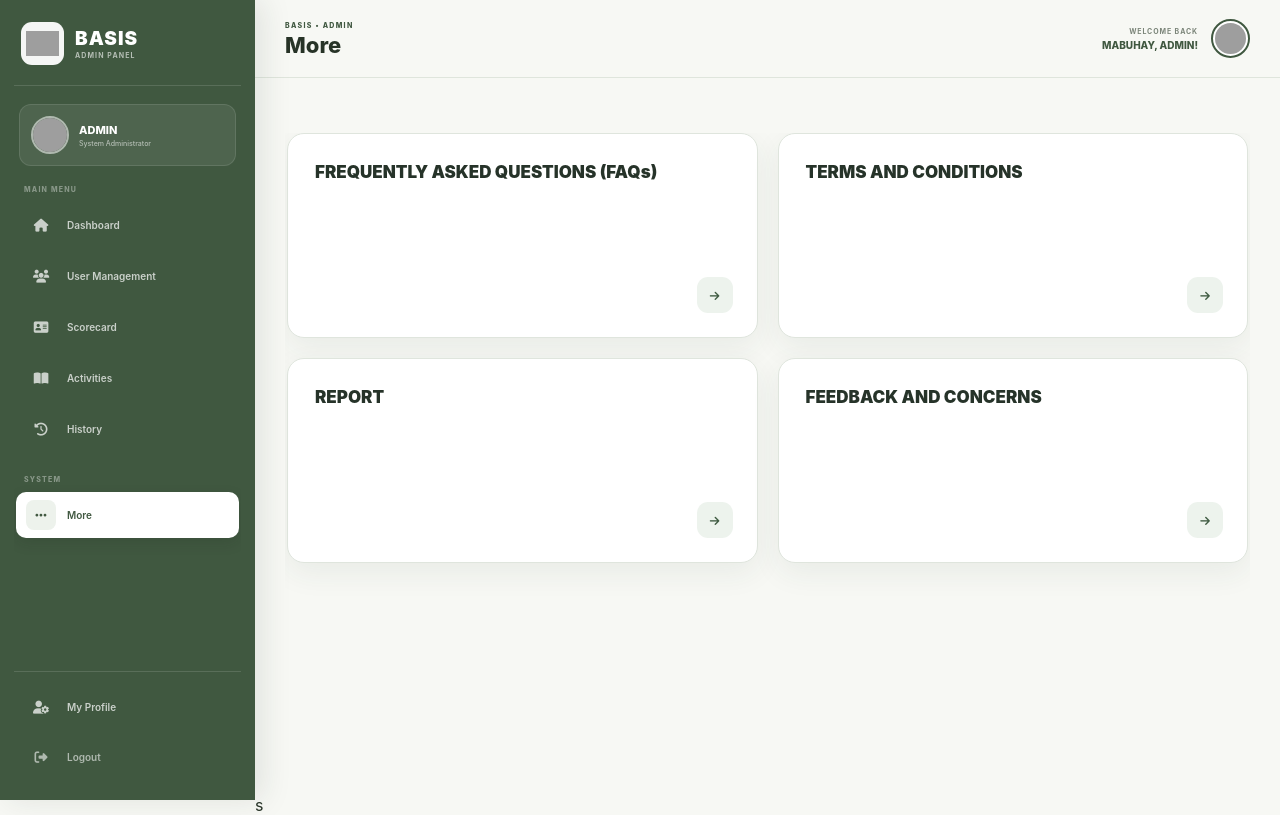
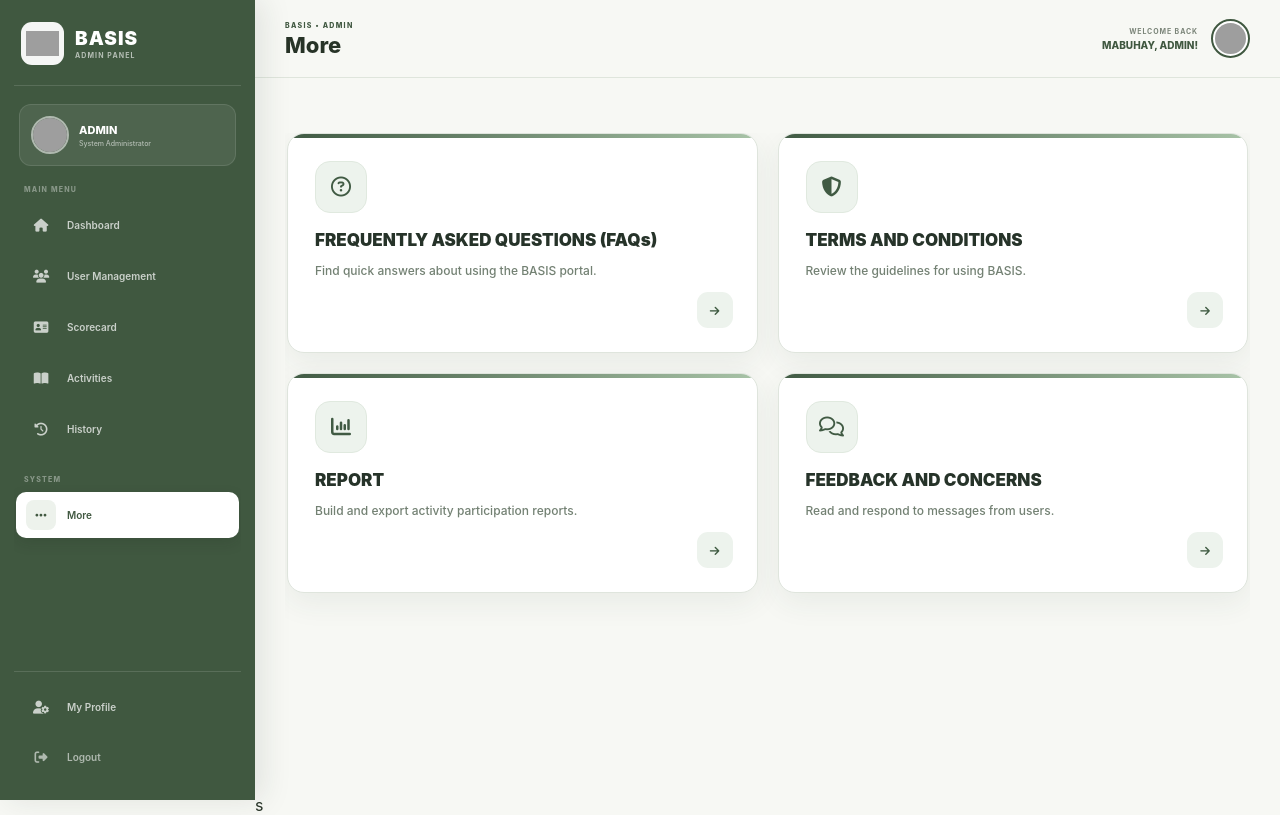
Before and after one commit to Stupidcheesecatmeow/BASISv6, a PHP site: page /more-admin.html in a window 1280 px wide. Run offline with PHP 8.4, Linux system fonts and the light colour scheme; grey boxes are pictures that could not be loaded.

Commit message:
more ui change

```diff
--- a/BASIS/admin/more-admin.css
+++ b/BASIS/admin/more-admin.css
@@ -3812,3 +3812,54 @@
     }
 
 }
+/* Richer More menu cards shared with the scholar and representative views. */
+.more-menu-card {
+    min-height: 220px;
+    justify-content: flex-start;
+    align-items: flex-start;
+    gap: 16px;
+    overflow: hidden;
+    background: linear-gradient(145deg, #fff 35%, #f4f8f3 100%);
+}
+
+.more-menu-card::before {
+    content: "";
+    position: absolute;
+    inset: 0 0 auto;
+    height: 4px;
+    background: linear-gradient(90deg, #405a43, #a8c3a7);
+}
+
+.more-menu-card .more-card-icon {
+    width: 52px;
+    height: 52px;
+    min-width: 52px;
+    margin: 0;
+    border: 1px solid #e0e9df;
+    border-radius: 15px;
+    display: grid;
+    place-items: center;
+    background: #edf3ed;
+    color: #405a43;
+    font-size: 20px;
+}
+
+.more-menu-card .more-card-copy {
+    display: block;
+    max-width: calc(100% - 48px);
+    padding-bottom: 26px;
+}
+
+.more-menu-card .more-card-copy > span {
+    font-size: 17px;
+    line-height: 1.35;
+}
+
+.more-menu-card .more-card-copy small {
+    display: block;
+    margin: 9px 0 0;
+    color: #738173;
+    font-size: 12px;
+    font-weight: 500;
+    line-height: 1.6;
+}
--- a/BASIS/admin/more-admin.html
+++ b/BASIS/admin/more-admin.html
@@ -15,7 +15,7 @@
     <link rel="stylesheet" href="../style.css">
     <link rel="stylesheet" href="home-admin.css?v=7">
     <link rel="stylesheet" href="../responsive.css?v=2">
-    <link rel="stylesheet" href="more-admin.css">
+    <link rel="stylesheet" href="more-admin.css?v=20261016-more-cards">
 </head>
 
 <body class="dashboard-page admin-page">
@@ -152,7 +152,8 @@
                     class="more-menu-card"
                     data-open-view="faqView"
                 >
-                    <span>FREQUENTLY ASKED QUESTIONS (FAQs)</span>
+                    <i class="fa-regular fa-circle-question more-card-icon" aria-hidden="true"></i>
+                    <span class="more-card-copy"><span>FREQUENTLY ASKED QUESTIONS (FAQs)</span><small>Find quick answers about using the BASIS portal.</small></span>
                 </button>
 
                 <button
@@ -160,7 +161,8 @@
                     class="more-menu-card"
                     data-open-view="termsView"
                 >
-                    <span>TERMS AND CONDITIONS</span>
+                    <i class="fa-solid fa-shield-halved more-card-icon" aria-hidden="true"></i>
+                    <span class="more-card-copy"><span>TERMS AND CONDITIONS</span><small>Review the guidelines for using BASIS.</small></span>
                 </button>
 
                 <button
@@ -168,7 +170,8 @@
                     class="more-menu-card"
                     data-open-view="reportView"
                 >
-                    <span>REPORT</span>
+                    <i class="fa-solid fa-chart-column more-card-icon" aria-hidden="true"></i>
+                    <span class="more-card-copy"><span>REPORT</span><small>Build and export activity participation reports.</small></span>
                 </button>
 
                 <button
@@ -176,7 +179,8 @@
                     class="more-menu-card"
                     data-open-view="feedbackInboxView"
                 >
-                    <span>FEEDBACK AND CONCERNS</span>
+                    <i class="fa-regular fa-comments more-card-icon" aria-hidden="true"></i>
+                    <span class="more-card-copy"><span>FEEDBACK AND CONCERNS</span><small>Read and respond to messages from users.</small></span>
                 </button>
 
             </div>
```
Also changed, not shown: BASIS/more/more.css (+51 -0 lines), BASIS/more/more.html (+5 -5 lines), BASIS/representative/more-rep.css (+51 -0 lines), BASIS/representative/more-rep.html (+9 -5 lines).
